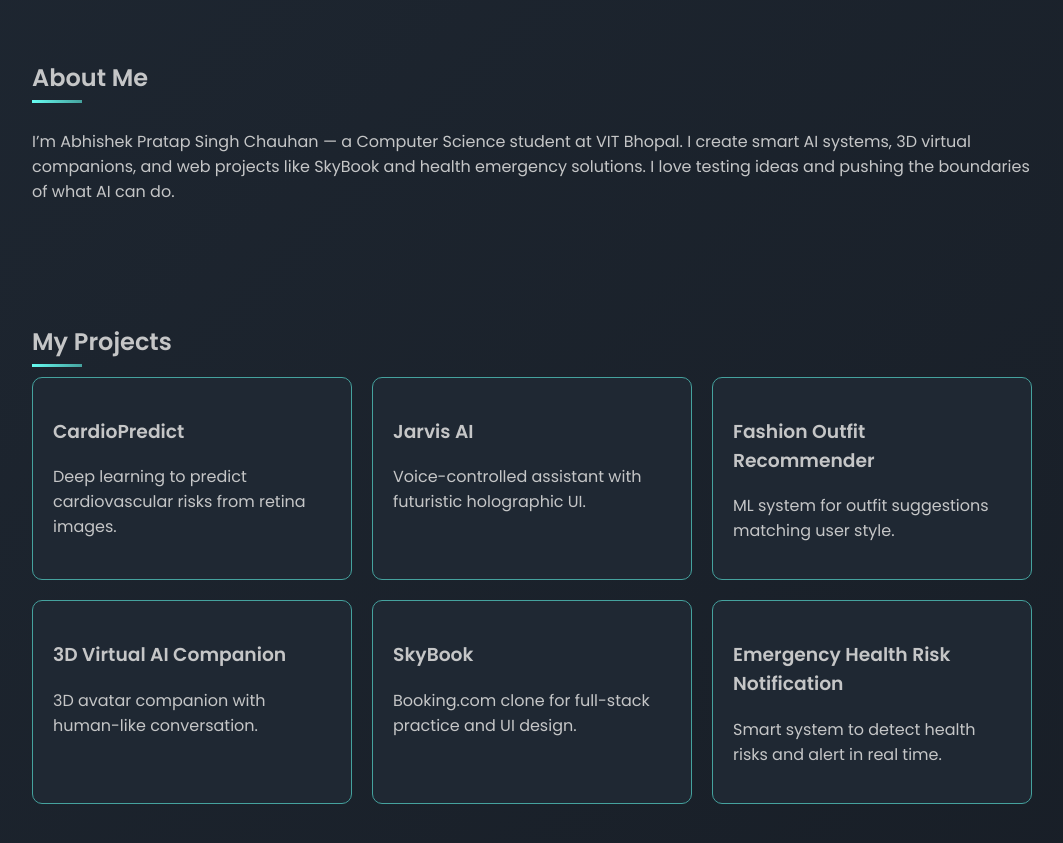
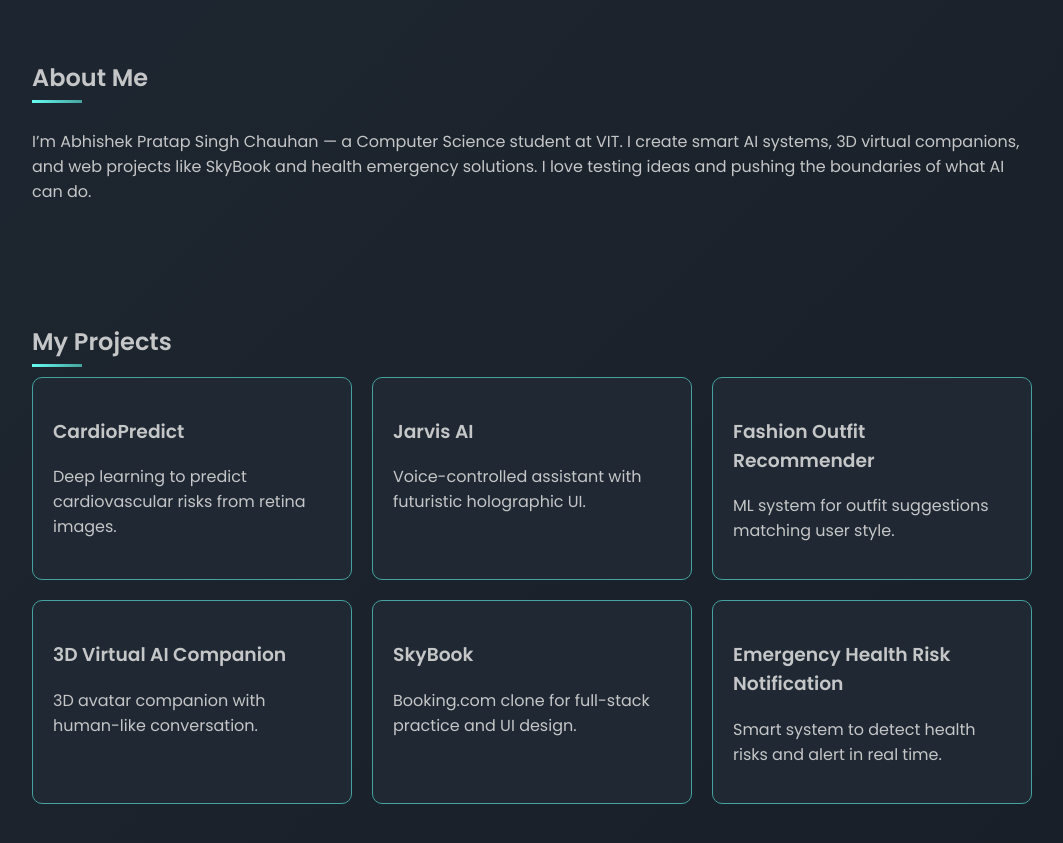
Before and after one commit to abhi3114-glitch/ABHI-portfolio, a plain HTML site: page index.html in a window 1280 px wide. Shown: the part 960-1803 px from the top of the page, without its empty margins (108-1171 px from the left). Drawn offline with nearby package versions, Linux system fonts and the light colour scheme.

Commit message:
Update index.html

```diff
--- a/index.html
+++ b/index.html
@@ -173,7 +173,7 @@
 
   <section id="about">
     <h2>About Me</h2>
-    <p>I’m Abhishek Pratap Singh Chauhan — a Computer Science student at VIT Bhopal. I create smart AI systems, 3D virtual companions, and web projects like SkyBook and health emergency solutions. I love testing ideas and pushing the boundaries of what AI can do.</p>
+    <p>I’m Abhishek Pratap Singh Chauhan — a Computer Science student at VIT. I create smart AI systems, 3D virtual companions, and web projects like SkyBook and health emergency solutions. I love testing ideas and pushing the boundaries of what AI can do.</p>
   </section>
 
   <section id="projects">
```
